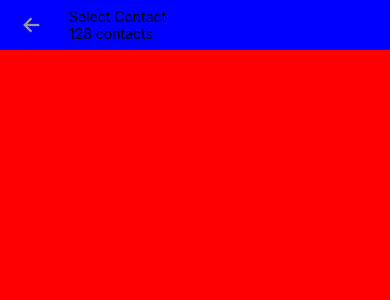
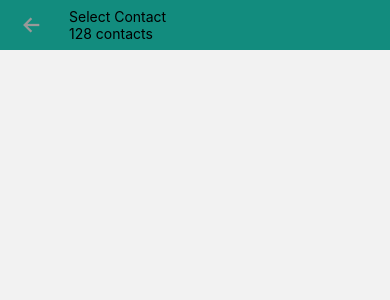
Before and after one commit to DevNetoSantos/clone-whatsapp-mobile, a React Native app: screen /SelectContactChat in a window 390 px wide. Shown: the top 300 px of the page. Built offline with nearby package versions, Linux system fonts and the light colour scheme.

Commit message:
color select contact

```diff
--- a/src/pages/SelectContactChat.tsx
+++ b/src/pages/SelectContactChat.tsx
@@ -35,24 +35,23 @@ const SelectContactChat = () => {
 
 const styles = StyleSheet.create({
   container: {
-    backgroundColor: 'red',
-    flex: 1
+    flex: 1,
   },
   header: {
     height: 50,
-    backgroundColor: 'blue',
+    backgroundColor: '#128C7E',
     justifyContent: 'center'
   },
   headerButton: {
     flexDirection: 'row',
     marginLeft: 20,
-    alignItems: 'center'
+    alignItems: 'center',
   },
   headerSearch: {
 
   },
   headerButton2: {
-    marginLeft: 25
+    marginLeft: 25,
   }
 });
 
```
